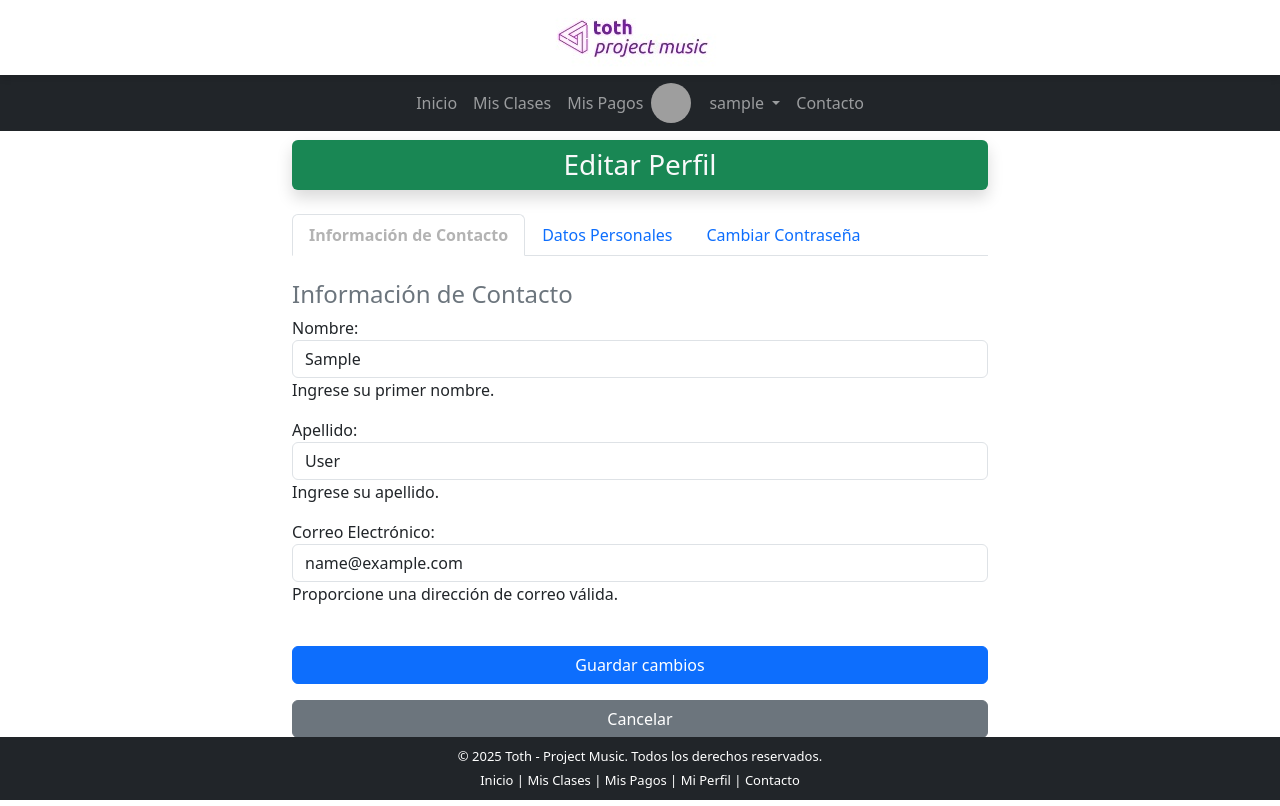
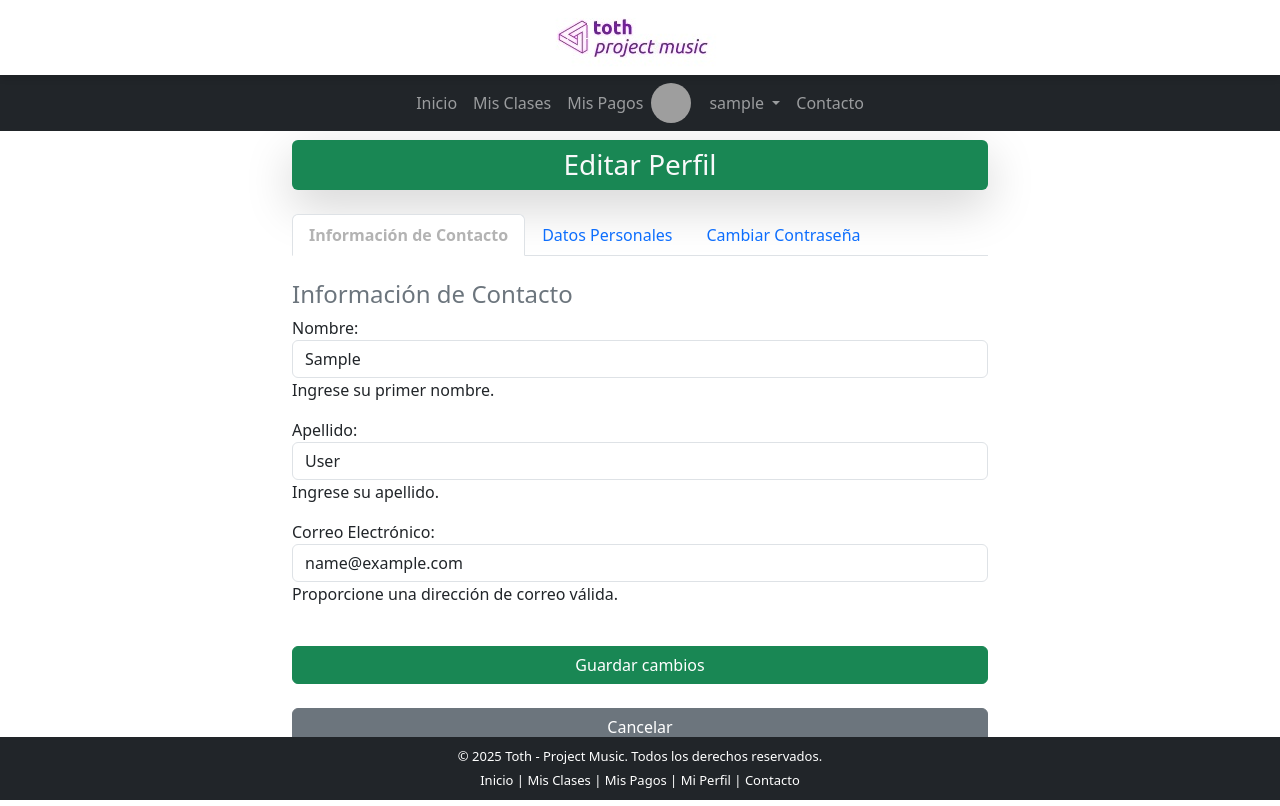
Before and after one commit to julianlods/toth, a Django app: page /perfil/ in a window 1280 px wide. Run offline with Django 5.2, Linux system fonts and the light colour scheme; the visitor is signed in with stand-in values (Sample User, id 1); data comes from the database, SQL or seed files in the repository; data that the repository does not hold is empty; some libraries are stand-ins or nearby versions; grey boxes are pictures that could not be loaded.

Commit message:
Ajustes visuales en botones y espaciado con footer

```diff
--- a/toth/templates/toth/perfil.html
+++ b/toth/templates/toth/perfil.html
@@ -1,8 +1,8 @@
 {% extends 'toth/base.html' %}
 
 {% block content %}
-<div class="container mt-5" style="max-width: 720px;">
-    <h3 class="text-center mb-4 text-light bg-success py-2 px-3 rounded shadow">Editar Perfil</h3>
+<div class="container mt-5 mb-5" style="max-width: 720px;">
+    <h3 class="text-center mb-4 text-light bg-success py-2 px-4 rounded shadow-lg">Editar Perfil</h3>
 
     <!-- Navegación de pestañas -->
     <ul class="nav nav-tabs" id="editProfileTabs" role="tablist">
@@ -26,7 +26,7 @@
                 <input type="hidden" name="form_type" value="contact_form">
                 <h4 class="text-secondary">Información de Contacto</h4>
                 {{ user_form.as_p }}
-                <button type="submit" class="btn btn-primary w-100 mt-4">Guardar cambios</button>
+                <button type="submit" class="btn btn-success w-100 mt-4">Guardar cambios</button>
             </form>
         </div>
 
@@ -37,7 +37,7 @@
                 <input type="hidden" name="form_type" value="personal_form">
                 <h4 class="text-secondary">Datos Personales</h4>
                 {{ datos_form.as_p }}
-                <button type="submit" class="btn btn-primary w-100 mt-4">Guardar cambios</button>
+                <button type="submit" class="btn btn-success w-100 mt-4">Guardar cambios</button>
             </form>
         </div>
 
@@ -49,12 +49,13 @@
                 <h4 class="text-secondary">Cambiar Contraseña</h4>
                 {{ password_form.as_p }}
                 <p class="text-muted">Completa los campos solo si deseas cambiar tu contraseña.</p>
-                <button type="submit" class="btn btn-primary w-100 mt-4">Actualizar contraseña</button>
+                <button type="submit" class="btn btn-success w-100 mt-4">Actualizar contraseña</button>
             </form>
         </div>
     </div>
 
-    <div class="mt-3">
+    <!-- Botón Cancelar con espacio correcto respecto al footer -->
+    <div class="mt-4" style="margin-bottom: 60px;">
         <a href="#" class="btn btn-secondary w-100">Cancelar</a>
     </div>
 </div>
@@ -76,5 +77,4 @@
     {% endfor %}
 </script>
 {% endif %}
-
 {% endblock %}
```
Also changed, not shown: toth/templates/toth/register.html (+6 -5 lines).
